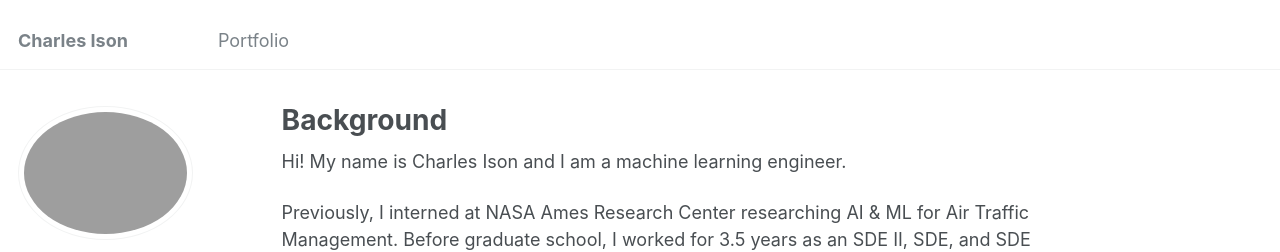
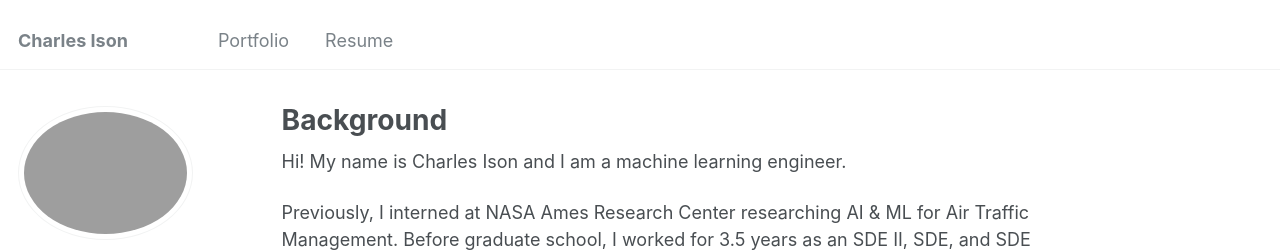
Before and after one commit to charles-ison/charles-ison.github.io, a Jekyll site: the page built from _pages/about.md, in a window 1280 px wide. Shown: the top 252 px of the page. Built offline with Jekyll 4.4.1, drawn with Linux system fonts in a browser that asks for light colours.

Commit message:
Making resume visible.

```diff
--- a/_data/navigation.yml
+++ b/_data/navigation.yml
@@ -15,8 +15,8 @@ main:
   #- title: "Blog Posts"
   #  url: /year-archive/
 
-  #3 - title: "CV"
-  #  url: /files/Charles_Ison_Resume.pdf
+  - title: "Resume"
+    url: /files/Charles_Ison_Resume.pdf
 
   #- title: "Guide"
   #  url: /markdown/
```
